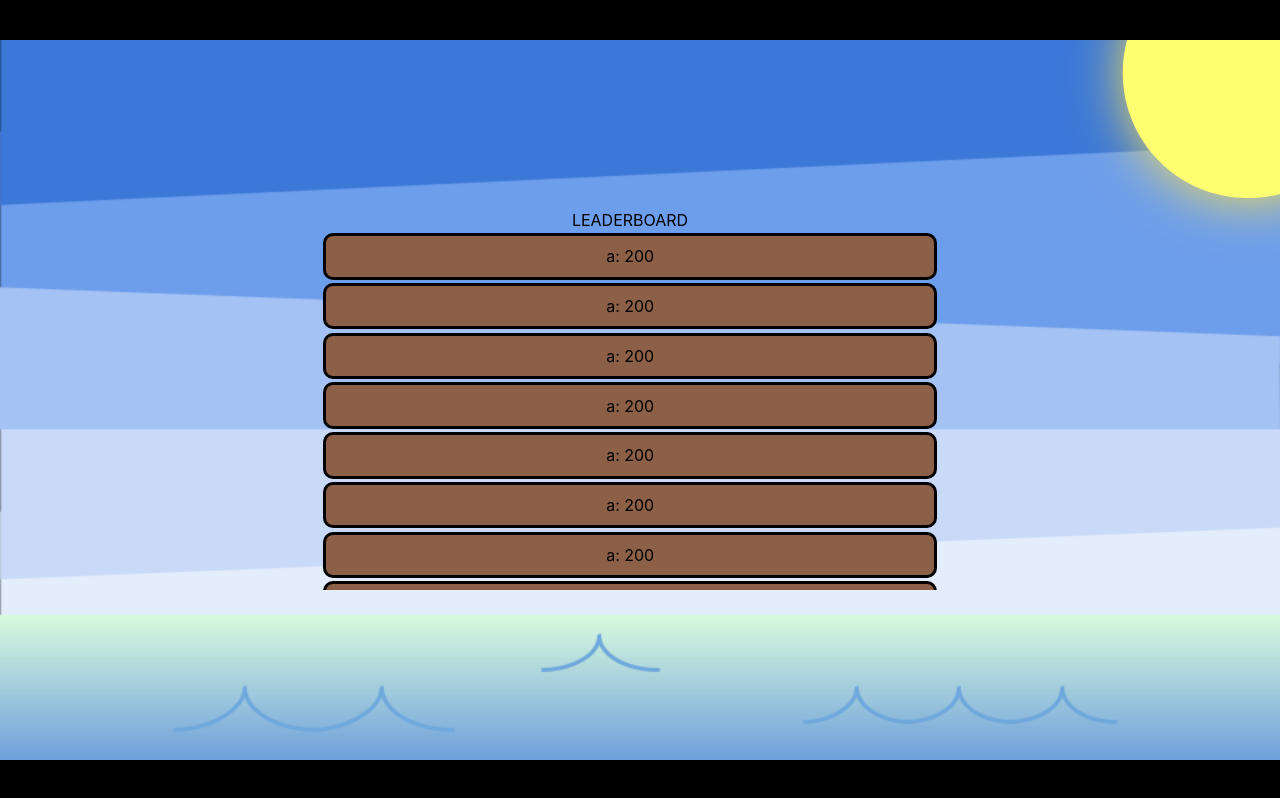
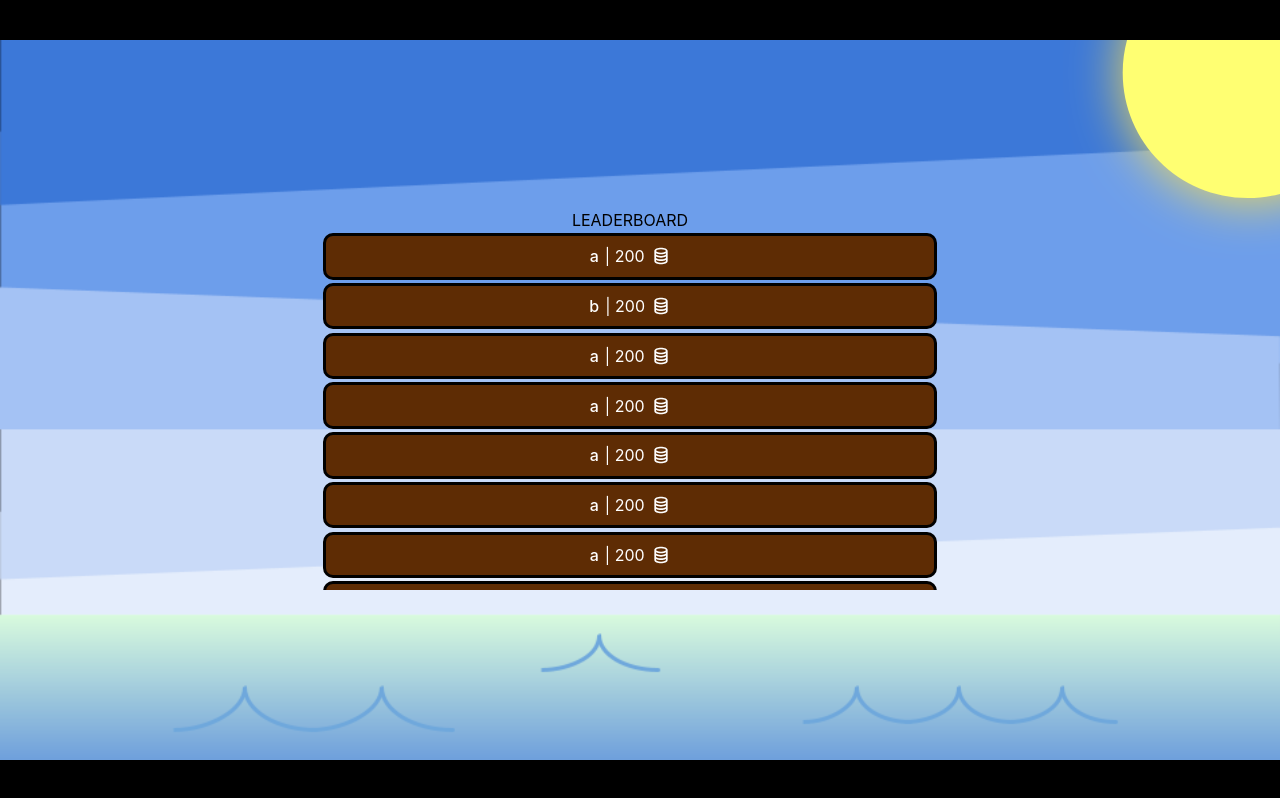
Before and after one commit to offshore-game/offshore, a React (Create React App) app in the folder client/: page /test in a window 1280 px wide. Built offline with nearby package versions, Linux system fonts and the light colour scheme; no server answers.

Commit message:
Leaderboard Redesign

```diff
--- a/client/src/components/Leaderboard/Entry/Entry.module.css
+++ b/client/src/components/Leaderboard/Entry/Entry.module.css
@@ -1,10 +1,14 @@
 .container {
 
+    /*display: grid;
+    grid-template-columns: repeat(2, 50%);*/
     display: flex;
     justify-content: center;
     align-items: center;
 
-    background-color: var(--brown-3);
+    background-color: #5E2C04;
+    color: white;
+
     width: 95%;
     aspect-ratio: 15/1;
 
@@ -19,6 +23,15 @@
 .currentPlayerContainer {
 
     composes: container;
-    background-color: gold;
+    background-color: var(--brown-5);
 
 }
+
+.coinIcon {
+
+    color: white;
+    font-size: 125%;
+
+    margin-left: 1%;
+
+}
--- a/client/src/components/Leaderboard/Entry/Entry.tsx
+++ b/client/src/components/Leaderboard/Entry/Entry.tsx
@@ -1,13 +1,20 @@
 import styles from './Entry.module.css'
+import { BiCoinStack } from 'react-icons/bi'
 
 export default function Entry(props: { username: string, coins: number, isPlayer?: boolean }) {
 
     return (
         <div className={props.isPlayer ? styles.currentPlayerContainer : styles.container}>
 
-            {props.username}: {props.coins}
+            <span style={{ fontWeight: "500", marginRight: "1%" }}>{props.username}</span> | {props.coins} <BiCoinStack className={styles.coinIcon}/>
 
         </div>
     )
 
 }
+
+/*<div style={{ display: "flex", justifyContent: "flex-end", alignItems: "center", margin: "5%" }}>{props.username}</div>
+<div style={{ display: "flex", justifyContent: "flex-start", alignItems: "center", margin: "5%" }}>
+
+    {props.coins}
+</div>*/
--- a/client/src/index.tsx
+++ b/client/src/index.tsx
@@ -57,7 +57,7 @@ root.render(
 
             <Route path="/lobby/:id" element={ <Lobby requests={Connection} /> } />
             <Route path="/game/:id" element={ <GameSwitchPoint requests={Connection} /> } /> {/* Game.tsx needs to be slightly redone to support the new framework. */}
-            <Route path="/test/" element={ <Leaderboard leaderboard={[{ username: "a", coins: 200 }, { username: "a", coins: 200 }, { username: "a", coins: 200 }, { username: "a", coins: 200 }, { username: "a", coins: 200 }, { username: "a", coins: 200 }, { username: "a", coins: 200 }, { username: "a", coins: 200 }, { username: "a", coins: 200 }, { username: "a", coins: 200 }, { username: "a", coins: 200 }, { username: "a", coins: 200 }, { username: "a", coins: 200 }, { username: "a", coins: 200 }, ]}/> } />
+            <Route path="/test/" element={ <Leaderboard leaderboard={[{ username: "a", coins: 200 }, { username: "b", coins: 200 }, { username: "a", coins: 200 }, { username: "a", coins: 200 }, { username: "a", coins: 200 }, { username: "a", coins: 200 }, { username: "a", coins: 200 }, { username: "a", coins: 200 }, { username: "a", coins: 200 }, { username: "a", coins: 200 }, { username: "a", coins: 200 }, { username: "a", coins: 200 }, { username: "a", coins: 200 }, { username: "a", coins: 200 }, ]}/> } />
           </Routes>
         </BrowserRouter>
       </div>
```
